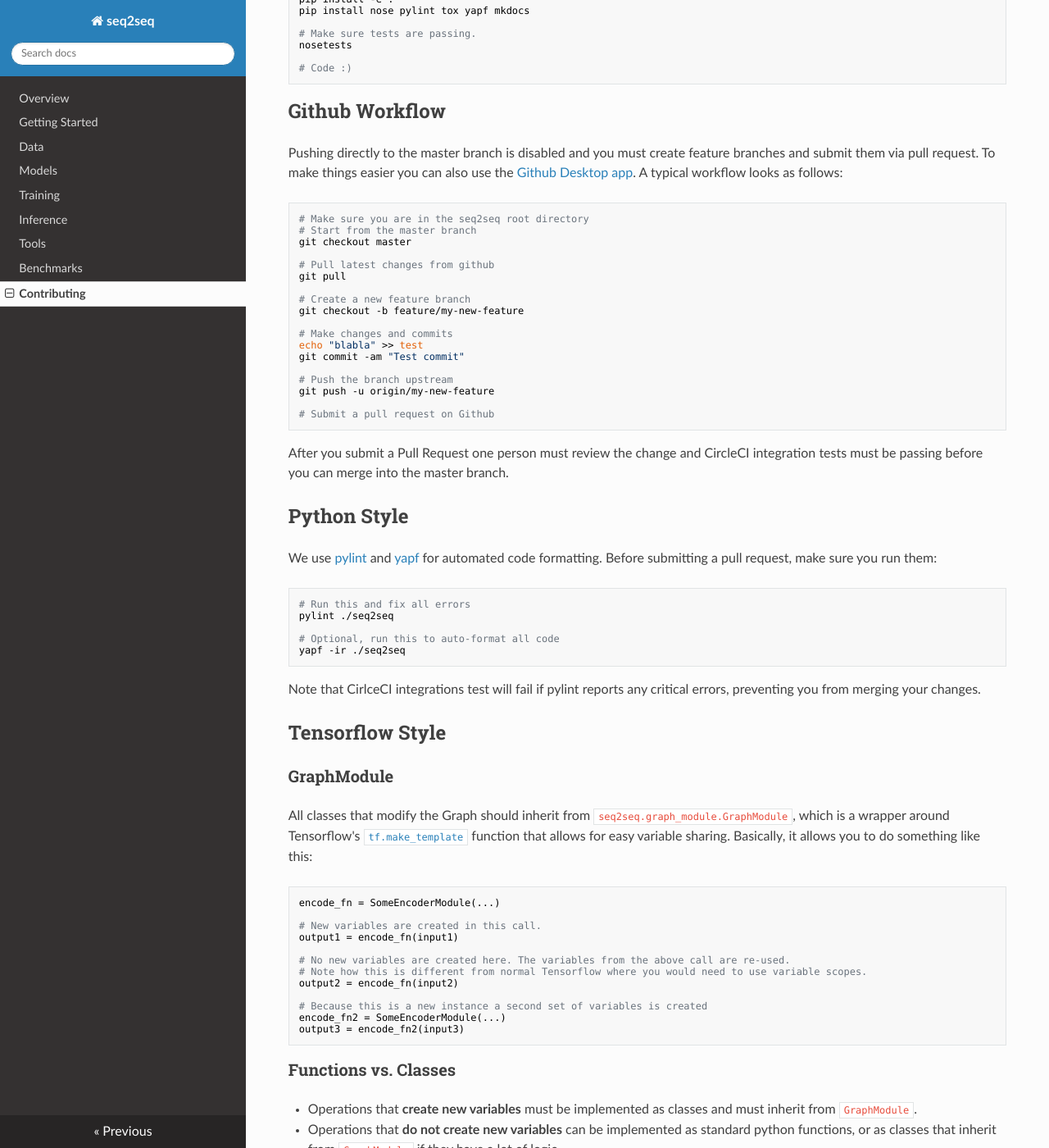
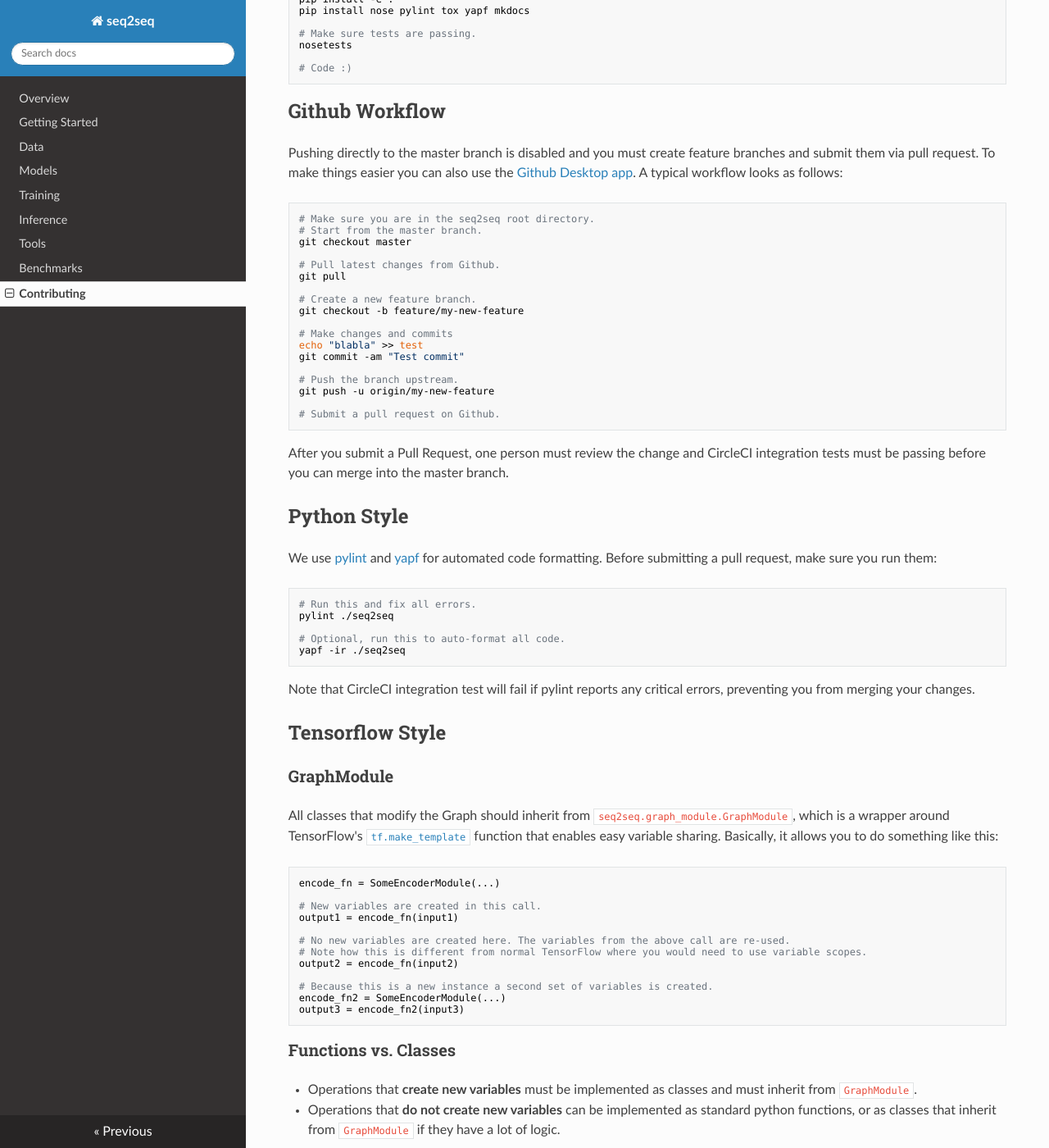
Before and after one commit to google/seq2seq, an MkDocs documentation site: the page built from docs/contributing.md, in a window 1280 px wide and 1400 px high, scrolled down 350 px. Shown: the whole window at 82% size. Built offline with MkDocs 1.6.1, drawn with Linux system fonts in a browser that asks for light colours; nearby versions of some CDN libraries; old or Windows-style settings are respelled for this version of MkDocs; some of the changed text lies outside the part shown.

Commit message:
Editing for the contribution section

````diff
--- a/docs/contributing.md
+++ b/docs/contributing.md
@@ -3,11 +3,11 @@
 1\. Install Python3. If you're on a Mac the easiest way to do this is probably using [Homebrew](http://brew.sh/). Then,
 
 ```bash
-# Clone this repository
+# Clone this repository.
 git clone https://github.com/dennybritz/seq2seq.git
 cd seq2seq
 
-# Create a new virtual environment and activate it
+# Create a new virtual environment and activate it.
 python3 -m venv ~/tf-venv
 source ~/tf-venv/bin/activate
 
@@ -26,53 +26,51 @@ nosetests
 Pushing directly to the master branch is disabled and you must create feature branches and submit them via pull request. To make things easier you can also use the [Github Desktop app](https://desktop.github.com/). A typical workflow looks as follows:
 
 ```
-# Make sure you are in the seq2seq root directory
-# Start from the master branch
+# Make sure you are in the seq2seq root directory.
+# Start from the master branch.
 git checkout master
 
-# Pull latest changes from github
+# Pull latest changes from Github.
 git pull
 
-# Create a new feature branch
+# Create a new feature branch.
 git checkout -b feature/my-new-feature
 
 # Make changes and commits
 echo "blabla" >> test
 git commit -am "Test commit"
 
-# Push the branch upstream
+# Push the branch upstream.
 git push -u origin/my-new-feature
 
-# Submit a pull request on Github
+# Submit a pull request on Github.
 ```
 
-After you submit a Pull Request one person must review the change and
+After you submit a Pull Request, one person must review the change and
 CircleCI integration tests must be passing before you can merge into the
 master branch.
 
 
 ## Python Style
 
-We use [pylint](https://www.pylint.org/) and [yapf](https://github.com/google/yapf)
-for automated code formatting. Before submitting a pull request, make sure you
-run them:
+We use [pylint](https://www.pylint.org/) and [yapf](https://github.com/google/yapf) for automated code formatting. Before submitting a pull request, make sure you run them:
 
 ```bash
-# Run this and fix all errors
+# Run this and fix all errors.
 pylint ./seq2seq
 
-# Optional, run this to auto-format all code
+# Optional, run this to auto-format all code.
 yapf -ir ./seq2seq
 ```
 
-Note that CirlceCI integrations test will fail if pylint reports any critical
+Note that CircleCI integration test will fail if pylint reports any critical
 errors, preventing you from merging your changes.
 
 ## Tensorflow Style
 
 ### GraphModule
 
-All classes that modify the Graph should inherit from `seq2seq.graph_module.GraphModule`, which is a wrapper around Tensorflow's [`tf.make_template`](https://www.tensorflow.org/versions/r0.12/api_docs/python/state_ops.html#make_template) function that allows for easy variable sharing. Basically, it allows you to do something like this:
+All classes that modify the Graph should inherit from `seq2seq.graph_module.GraphModule`, which is a wrapper around TensorFlow's [`tf.make_template`](https://www.tensorflow.org/versions/r0.12/api_docs/python/state_ops.html#make_template) function that enables easy variable sharing. Basically, it allows you to do something like this:
 
 ```python
 encode_fn = SomeEncoderModule(...)
@@ -81,10 +79,10 @@ encode_fn = SomeEncoderModule(...)
 output1 = encode_fn(input1)
 
 # No new variables are created here. The variables from the above call are re-used.
-# Note how this is different from normal Tensorflow where you would need to use variable scopes.
+# Note how this is different from normal TensorFlow where you would need to use variable scopes.
 output2 = encode_fn(input2)
 
-# Because this is a new instance a second set of variables is created
+# Because this is a new instance a second set of variables is created.
 encode_fn2 = SomeEncoderModule(...)
 output3 = encode_fn2(input3)
 ```
````
